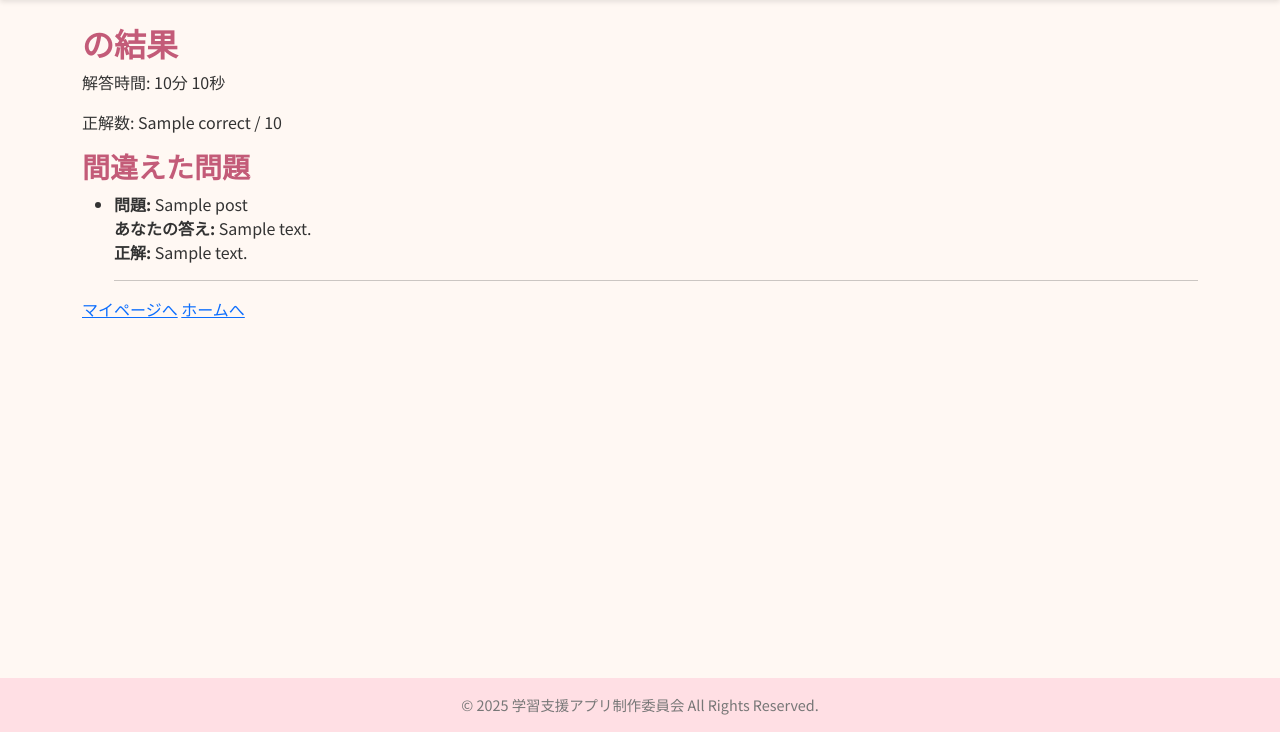
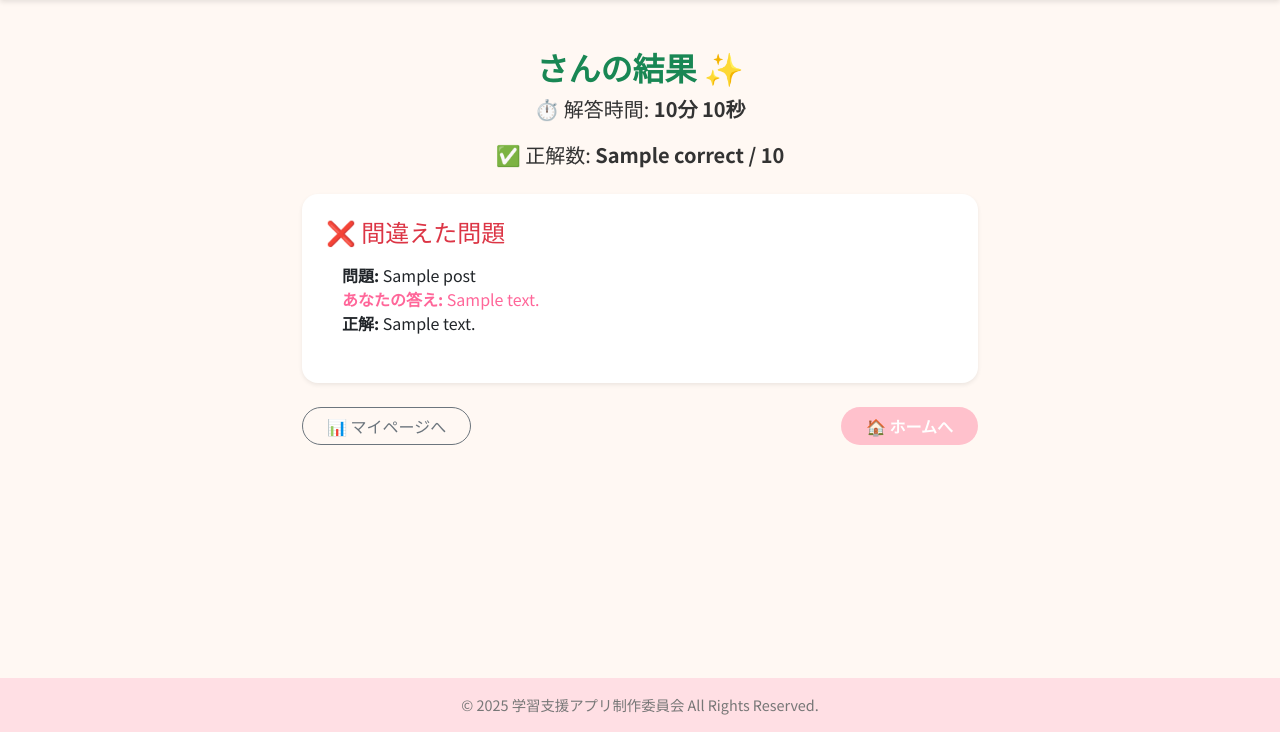
Before and after one commit to taipiwiq/otamesi, a Python web app: template PLACTICE/quiz_app/templates/result.html in a window 1280 px wide. Shown: the part 68-800 px from the top of the page. Run offline with Jinja, Linux system fonts and the light colour scheme; the template is opened without the code that fills it: most values are stand-ins (such as "Sample title", 1, 10 or a date in 2020).

Commit message:
Update result.html

```diff
--- a/PLACTICE/quiz_app/templates/result.html
+++ b/PLACTICE/quiz_app/templates/result.html
@@ -1,28 +1,34 @@
 {% extends "base.html" %}
 {% block content %}
 
-<h2>{{ current_user.username }} の結果</h2>
+<div class="container py-4" style="max-width: 700px;">
+  <div class="text-center mb-4">
+    <h2 class="text-success fw-bold">{{ current_user.username }} さんの結果 ✨</h2>
+    <p class="fs-5">⏱️ 解答時間: <strong>{{ elapsed.seconds // 60 }}分 {{ elapsed.seconds % 60 }}秒</strong></p>
+    <p class="fs-5">✅ 正解数: <strong>{{ correct }} / {{ total }}</strong></p>
+  </div>
 
-<p>解答時間: {{ elapsed.seconds // 60 }}分 {{ elapsed.seconds % 60 }}秒</p>
-<p>正解数: {{ correct }} / {{ total }}</p>
-
-<h3>間違えた問題</h3>
+  <div class="card shadow-sm p-4 mb-4">
+    <h4 class="text-danger">❌ 間違えた問題</h4>
     {% if incorrect_records %}
-  <ul>
+      <ul class="list-group list-group-flush">
         {% for r in incorrect_records %}
-      <li>
+          <li class="list-group-item mb-3">
             <strong>問題:</strong> {{ r.post.question }}<br>
-        <strong>あなたの答え:</strong> {{ r.selected_answer }}<br>
+            <span style="color: #ff6699;"><strong>あなたの答え:</strong> {{ r.selected_answer }}</span><br>
             <strong>正解:</strong> {{ r.post.answer }}
           </li>
-      <hr>
         {% endfor %}
       </ul>
     {% else %}
-  <p>なし</p>
+      <p class="text-muted">🎉 全問正解です！すごい！</p>
     {% endif %}
+  </div>
 
-<a href="{{ url_for('quiz.history') }}">マイページへ</a>
-<a href="{{ url_for('quiz.home') }}">ホームへ</a>
+  <div class="d-flex justify-content-between">
+    <a href="{{ url_for('quiz.history') }}" class="btn btn-outline-secondary rounded-pill px-4">📊 マイページへ</a>
+    <a href="{{ url_for('quiz.home') }}" class="btn btn-pink rounded-pill px-4">🏠 ホームへ</a>
+  </div>
+</div>
 
 {% endblock %}
```
Lines whose indentation alone changed are shown as unchanged.
